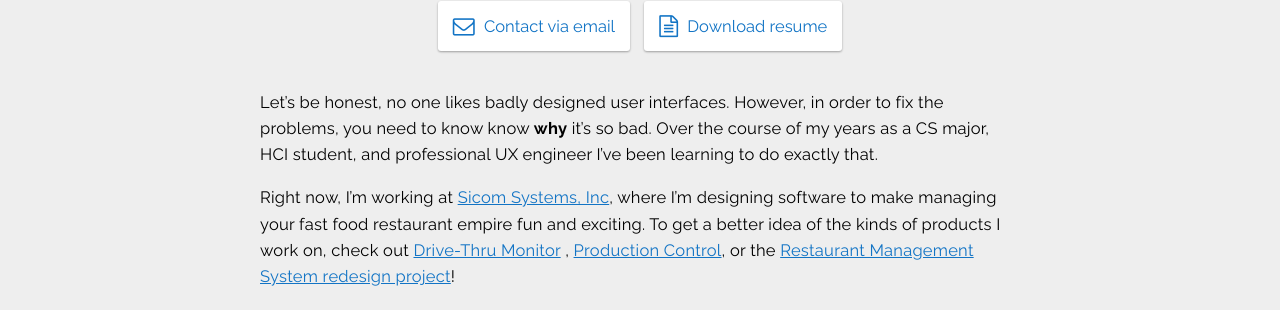
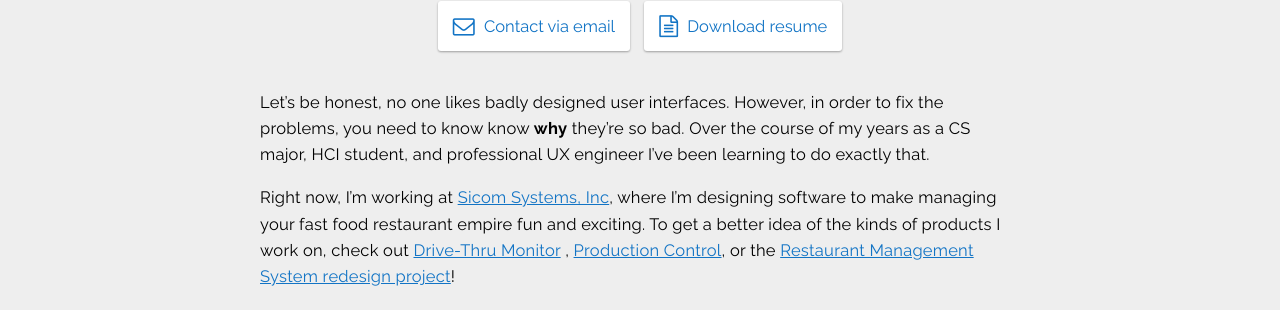
Before and after one commit to tilden/tilden.github.io, a Jekyll site: the page built from about.md, in a window 1280 px wide. Shown: the part 833-1143 px from the top of the page. Built offline with Jekyll 4.4.1, drawn with Linux system fonts in a browser that asks for light colours; nearby versions of some CDN libraries.

Commit message:
Fixed about page typo

```diff
--- a/about.md
+++ b/about.md
@@ -23,7 +23,7 @@ no_footer_nav: true
 </div>
 
 Let's be honest, no one likes badly designed user interfaces. However, in order to fix
-the problems, you need to know know <b>why</b> it's so bad. Over the course of my years as a CS major, HCI student, and professional UX engineer I've been learning to do exactly that.
+the problems, you need to know know <b>why</b> they're so bad. Over the course of my years as a CS major, HCI student, and professional UX engineer I've been learning to do exactly that.
 
 Right now, I'm working at [Sicom Systems, Inc](http://www.sicom.com), where I'm designing
 software to make managing your fast food restaurant empire fun and exciting.
```
